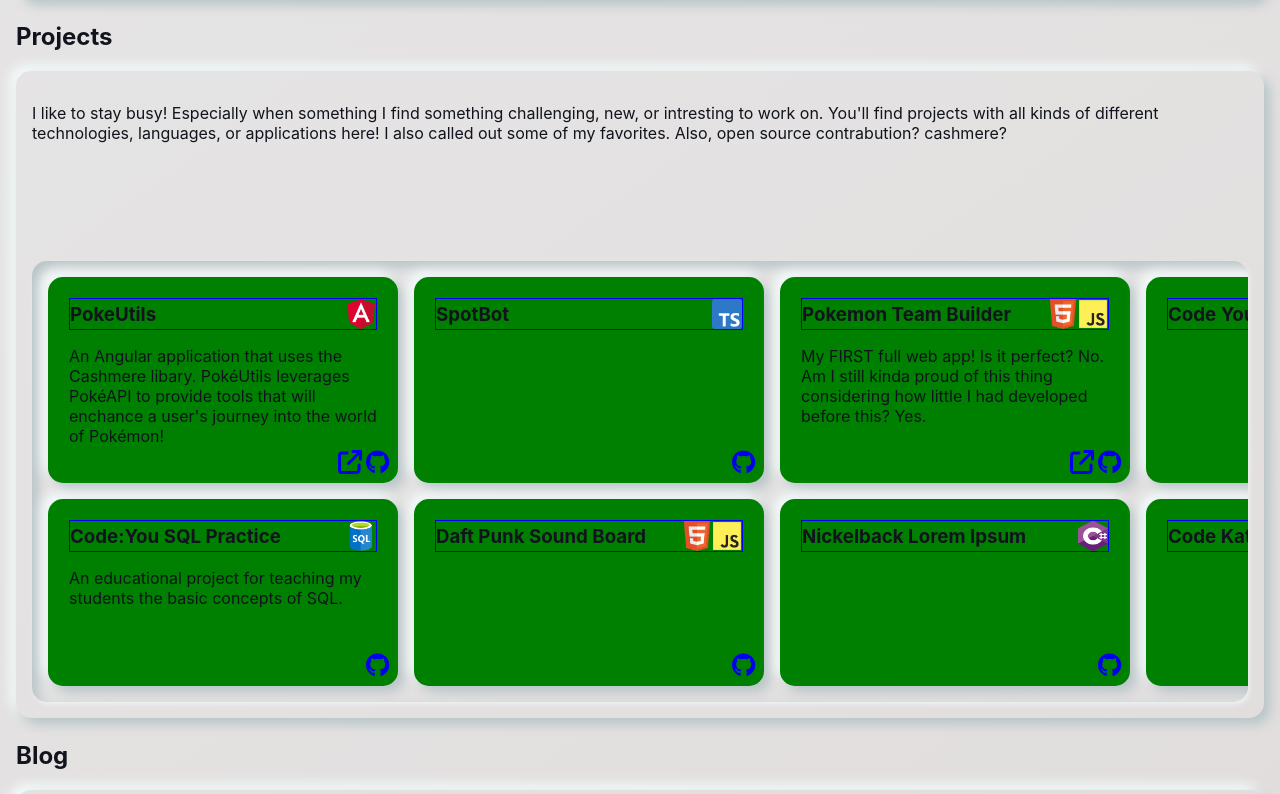
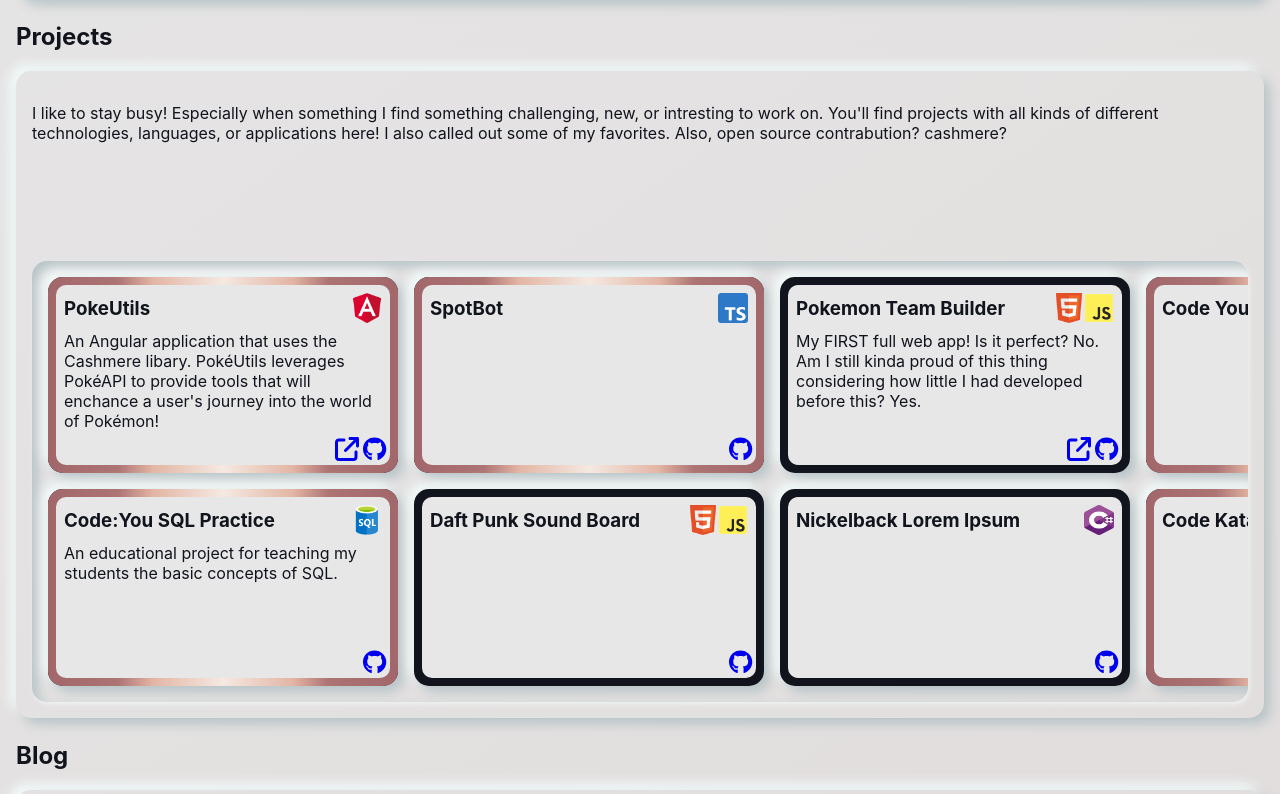
Before and after one commit to JakeSaintG/LandingPage, a React (Vite) app: page / in a window 1280 px wide. Shown: the part 782-1576 px from the top of the page. Built offline with nearby package versions, Linux system fonts and the light colour scheme.

Commit message:
add borders to projects

```diff
--- a/src/LandingPage/ProjectsSection/Project/Project.module.css
+++ b/src/LandingPage/ProjectsSection/Project/Project.module.css
@@ -1,35 +1,71 @@
 .project.light_mode {
-    /* background-color: var(--light-mode-background); */
     box-shadow: var(--light-raised-boxshadow);
+    /* background-color: var(--dark-mode-background); */
 }
 
 .project.dark_mode {
-    /* background-color: var(--dark-mode-background); */
     box-shadow: var(--dark-raised-boxshadow);
+    /* background-color: var(--light-mode-background); */
 }
 
 .project {
     border-radius: 15px;
+    min-width: 250px;
+    height: 100%;
+    padding: .5rem;
+    overflow: hidden;
+    position: relative;
+    z-index: 1;
+}
+
+.project.light_mode .project_content {
+    background-color: var(--light-mode-background);
+}
+
+.project.dark_mode .project_content {
+    background-color: var(--dark-mode-background);
+}
+
+.project_content {
+    border-radius: 10px;
     display: flex;
     flex-direction: column;
-
-    border: solid 5px transparent;
-
-    min-width: 250px;
+    height: 100%;
     position: relative;
-
-    background-color: green;
-
-    /* background-color: linear-gradient(90deg, var(--palette-main-color) 0%, var(--palette-secondary-color) 12%, var(--palette-tertiary-color) 24%, var(--palette-light-color) 36%, var(--palette-lightest-color) 50%, var(--palette-light-color) 62%, var(--palette-tertiary-color) 74%, var(--palette-secondary-color) 86%, var(--palette-main-color) 100%); */
+    z-index: 3;
 }
 
-.project::before {
-    border-radius: inherit;
-    content: '';
+.project_border {
     position: absolute;
-    top: 0; right: 0; bottom: 0; left: 0;
-    z-index: -1;
-    background-color: red;
+    z-index: 2;
+    inset: 0;
+}
+
+.project.light_mode .project_border {
+    background-color: var(--dark-mode-background);
+}
+
+.project.dark_mode .project_border {
+    background-color: var(--light-mode-background);
+}
+
+.project_border.favorite {
+    background: linear-gradient(
+        90deg,
+        var(--palette-main-color) 0%,
+        var(--palette-secondary-color) 38%,
+        var(--palette-tertiary-color) 42%,
+        var(--palette-light-color) 46%,
+        var(--palette-lightest-color) 50%,
+        var(--palette-light-color) 54%,
+        var(--palette-tertiary-color) 58%,
+        var(--palette-secondary-color) 62%,
+        var(--palette-main-color) 100%
+    );
+
+    animation: spinning-border 8s linear infinite;
+    -webkit-animation: spinning-border 8s linear infinite;
+    scale: 2.5;
 }
 
 .project_header {
@@ -84,12 +120,20 @@
 }
 
 @media only screen and (min-height: 550px) {
-    .project_header {
+    /* .project_header {
         margin: 1rem;
-        border: solid blue 1px;
     }
 
     .project p {
         margin: 0 1rem auto 1rem;
+    } */
+}
+
+@keyframes spinning-border {
+    from {
+        rotate: 0deg;
+    }
+    to {
+        rotate: 360deg;
     }
 }
--- a/src/LandingPage/ProjectsSection/Project/Project.tsx
+++ b/src/LandingPage/ProjectsSection/Project/Project.tsx
@@ -24,6 +24,8 @@
     description: string;
     technologies: string[];
     repo_link: string;
+    favorite: boolean;
+    eductional: boolean;
 }
 
 const langs: Record<string, string> = {
@@ -50,7 +52,11 @@
 
     return (
         <div className={`${styles.project} ${styles[props.visualMode]}`}>
+            {/* TODO: only show the spinning border if favorite */}
+            <div className={`${styles.project_border} ${props.project.favorite ? styles.favorite : ''}`}></div>
+            <div className={styles.project_content}>
                 <div className={styles.project_header}>
+
                     <h3>{props.project.name}</h3>
                     <div>
                         {props.project.technologies.map((t) => {
@@ -66,5 +72,6 @@
                     {hosted}
                 </span>
             </div>
+        </div>
     );
 }
```
Lines whose indentation alone changed are shown as unchanged.
